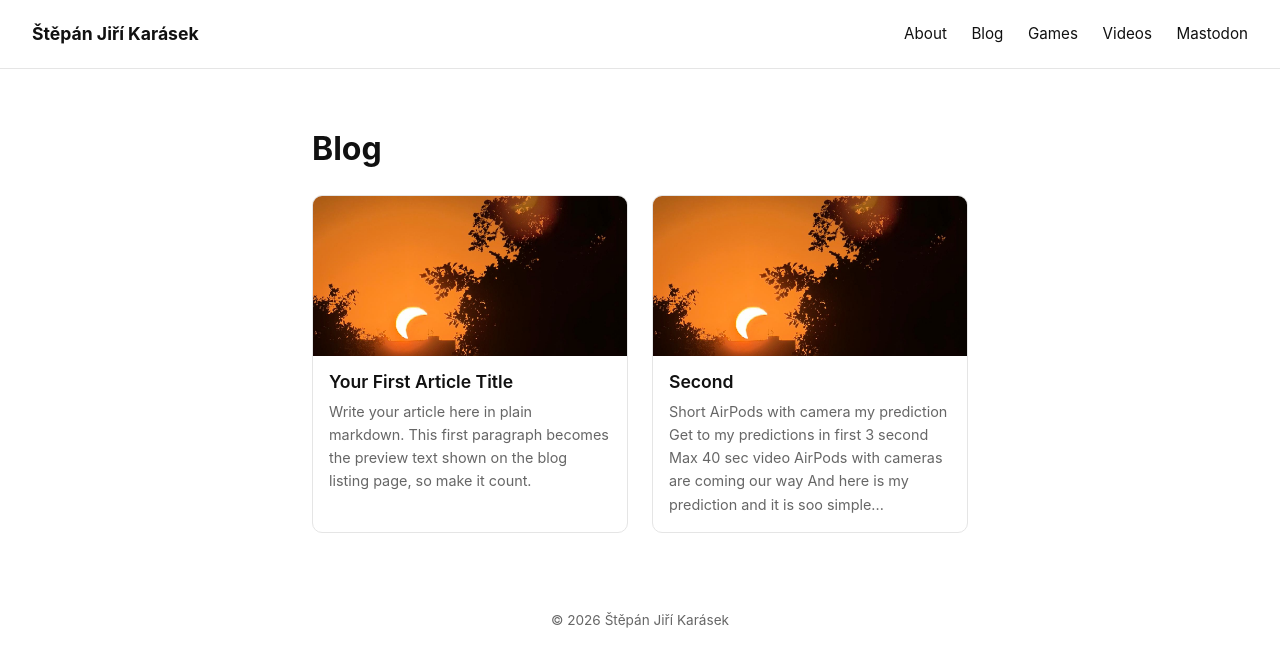
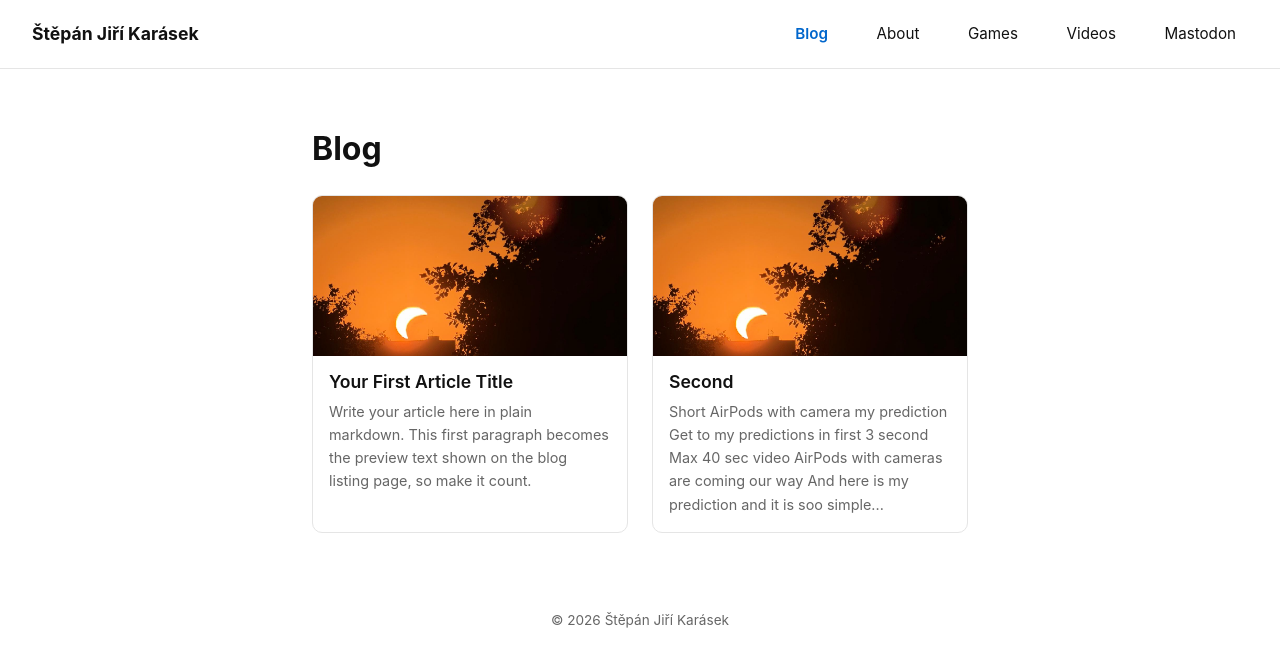
Before and after one commit to StepanJiri/stepankarasek.github.io, a Jekyll site: the page built from index.md, in a window 1280 px wide. Shown: the top 667 px of the page. Built offline with Jekyll 4.4.1, drawn with Linux system fonts in a browser that asks for light colours.

Commit message:
Enhance navigation links with active states
Updated navigation links to include active states and improved structure.

```diff
--- a/_layouts/default.html
+++ b/_layouts/default.html
@@ -11,11 +11,18 @@
   <header class="site-header">
     <a class="site-brand" href="{{ '/' | relative_url }}">{{ site.title }}</a>
     <nav class="site-nav">
-      <a href="{{ '/about/' | relative_url }}">About</a>
-      <a href="{{ '/blog/' | relative_url }}">Blog</a>
-      <a href="https://jirka-karasek.itch.io ">Games</a>
-      <a href="https://www.youtube.com/@RubiconRevisited">Videos</a>
-      <a href="https://mastodon.social/@yourusername">Mastodon</a>
+      <!-- Blog Link (Active on root /, /blog/, or post layout) -->
+      <a href="{{ '/blog/' | relative_url }}"
+         class="nav-link {% if page.url == '/' or page.url contains '/blog' or page.layout == 'post' %}active{% endif %}">Blog</a>
+
+      <!-- About Link (Active on /about/) -->
+      <a href="{{ '/about/' | relative_url }}"
+         class="nav-link {% if page.url contains '/about' %}active{% endif %}">About</a>
+
+      <!-- External Links -->
+      <a href="https://jirka-karasek.itch.io" class="nav-link">Games</a>
+      <a href="https://www.youtube.com/@RubiconRevisited" class="nav-link">Videos</a>
+      <a href="https://mastodon.social/@yourusername" class="nav-link">Mastodon</a>
     </nav>
   </header>
 
```
